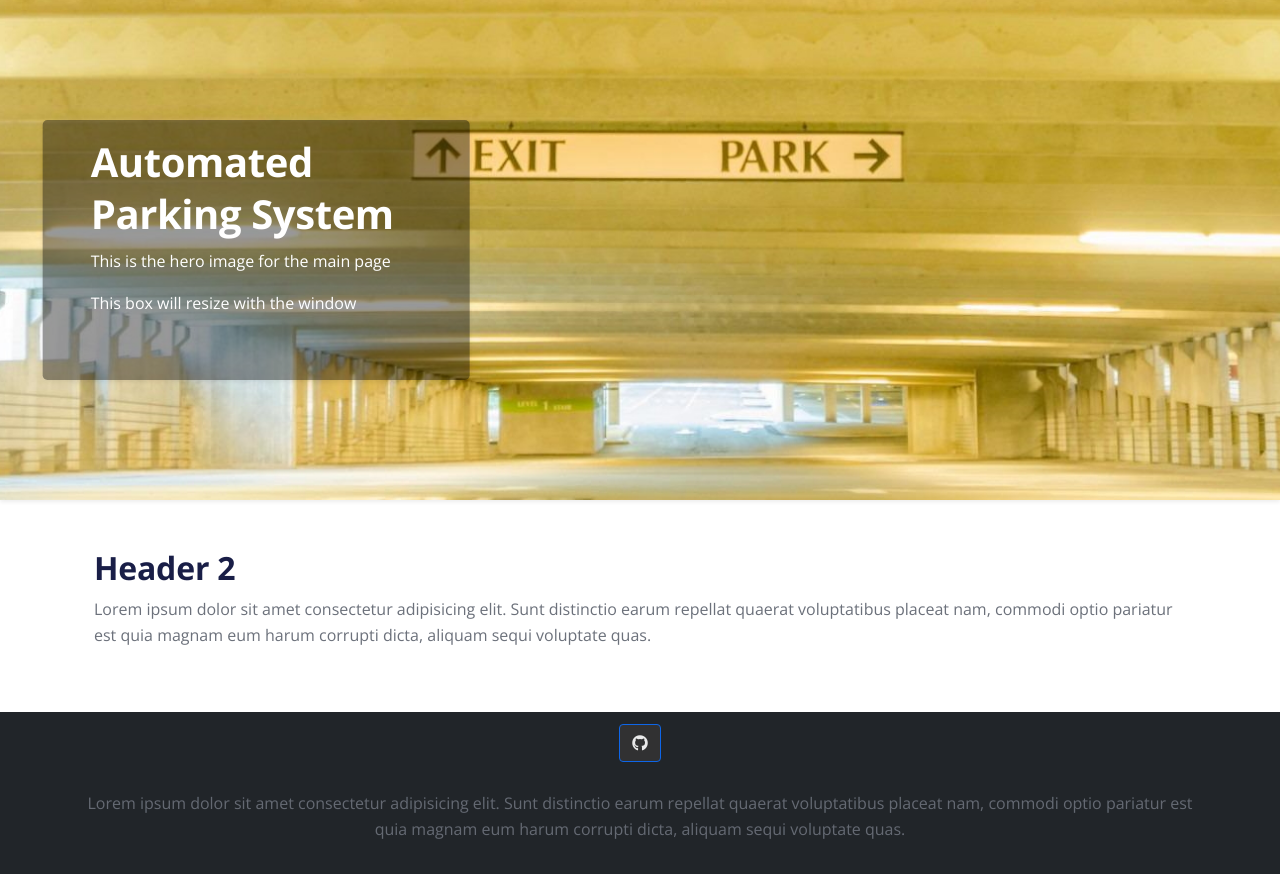
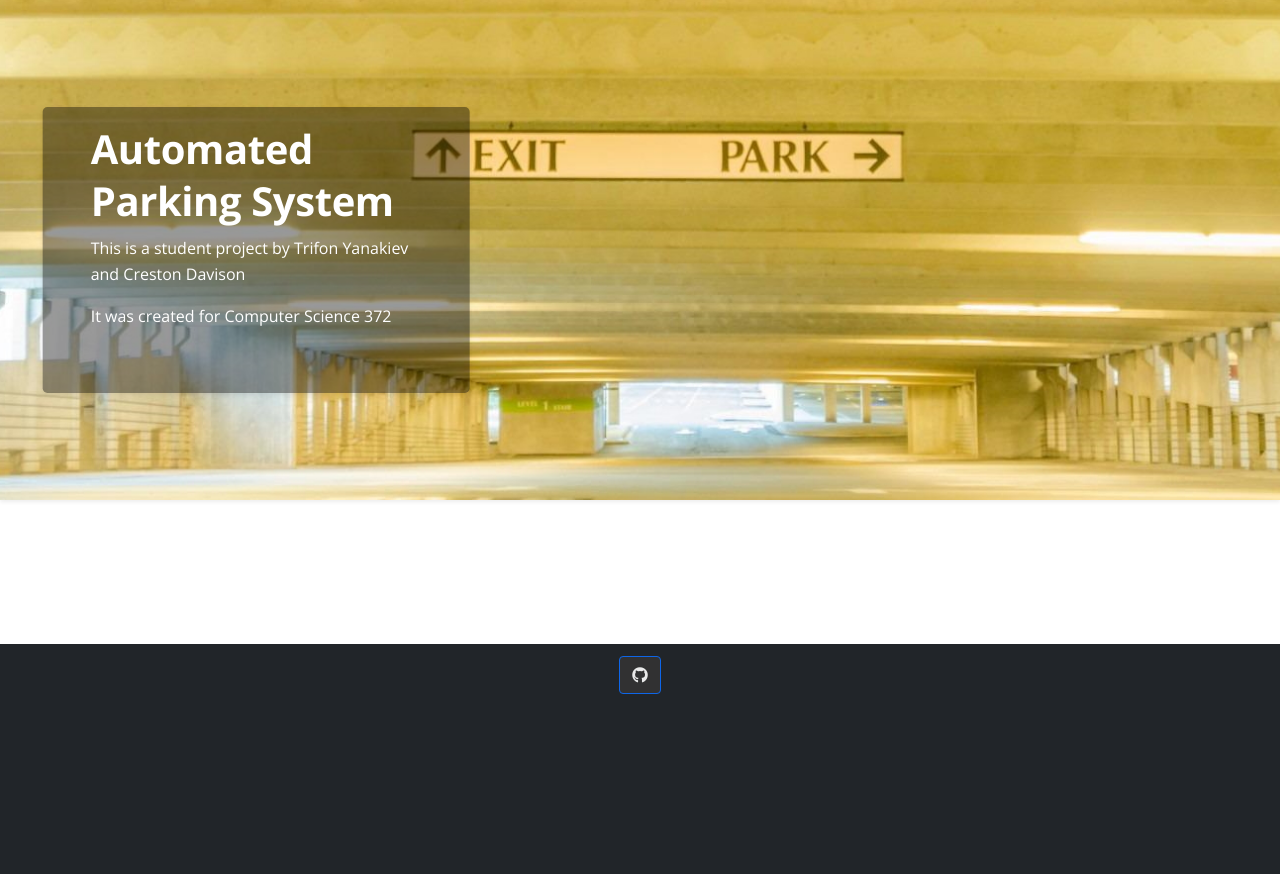
Before and after one commit to COMP-SCI-72/Automated-Parking-System, a Django app: page / in a window 1280 px wide. Shown: the part 70-944 px from the top of the page. After the commit the page ends 764 px from the top, so only its background shows below. Run offline with Django 3.2, Linux system fonts and the light colour scheme; some libraries are stand-ins or nearby versions.

Commit message:
Removed all placeholder text

```diff
--- a/AutomatedParking/ParkingReservation/templates/base.html
+++ b/AutomatedParking/ParkingReservation/templates/base.html
@@ -94,12 +94,7 @@
             </section>
 
             <section class="mb-4">
-                <p>
-                    Lorem ipsum dolor sit amet consectetur adipisicing elit. Sunt
-                    distinctio earum repellat quaerat voluptatibus placeat nam,
-                    commodi optio pariatur est quia magnam eum harum corrupti dicta,
-                    aliquam sequi voluptate quas.
-                </p>
+
             </section>
         </div>
     </footer>
--- a/AutomatedParking/ParkingReservation/templates/index.html
+++ b/AutomatedParking/ParkingReservation/templates/index.html
@@ -8,7 +8,8 @@
 <div class="jumbotron shadow-sm" style="background-image: url('{% static 'images/hero.jpg' %}')">
     <div class="col-lg-4 p-3 p-lg-5 pt-lg-3 hero-textbox rounded-3 shadow-sm">
         <h1>Automated Parking System</h1>
-        <p>This is the hero image for the main page</p><p>This box will resize with the window</p>
+        <p>This is a student project by Trifon Yanakiev and Creston Davison</p>
+        <p>It was created for Computer Science 372</p>
     </div>
 </div>
 {% endblock %}
@@ -31,11 +32,7 @@
 {% block content %}
 {% load static %}
 <div class="container mt-5">
-    <h2>Header 2</h2>
-    <p>Lorem ipsum dolor sit amet consectetur adipisicing elit.
-        Sunt distinctio earum repellat quaerat voluptatibus placeat nam,
-        commodi optio pariatur est quia magnam eum harum corrupti dicta,
-        aliquam sequi voluptate quas.</p>
+
 
 </div>
 {% endblock %}
```
